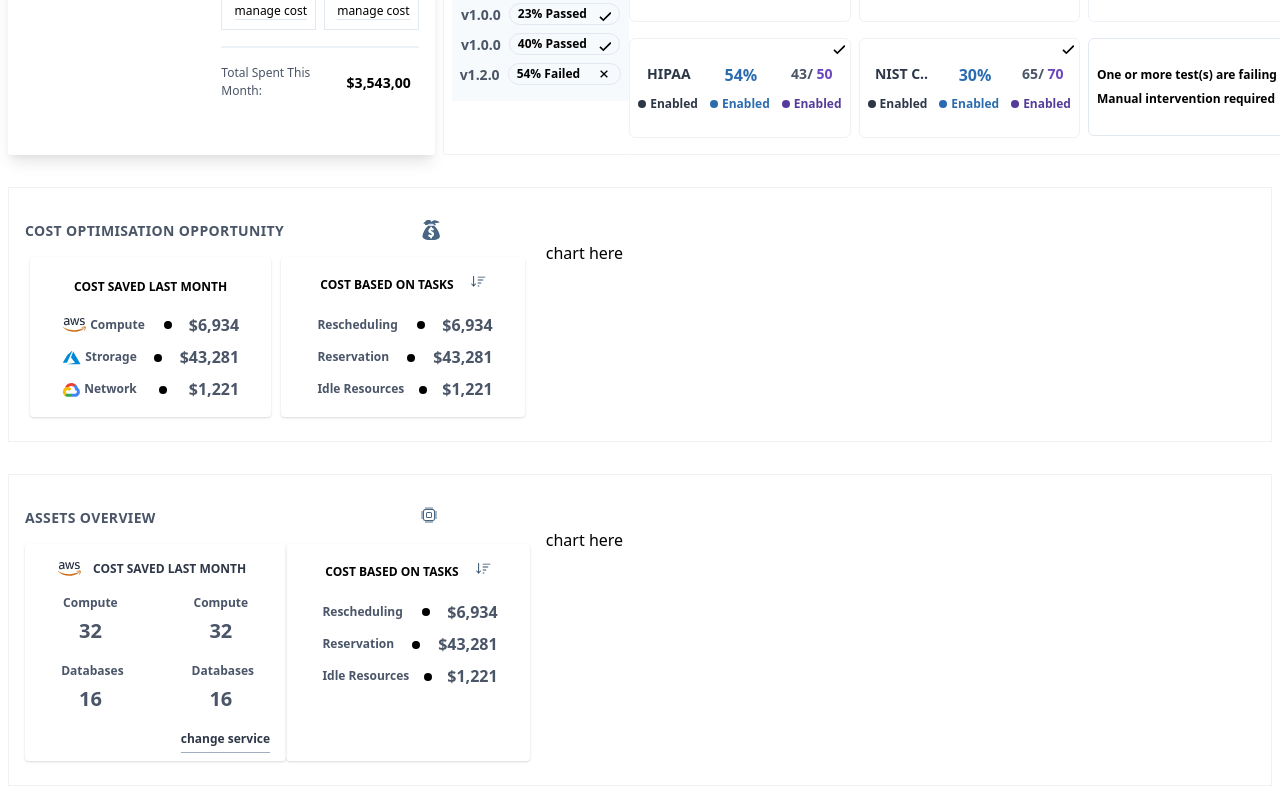
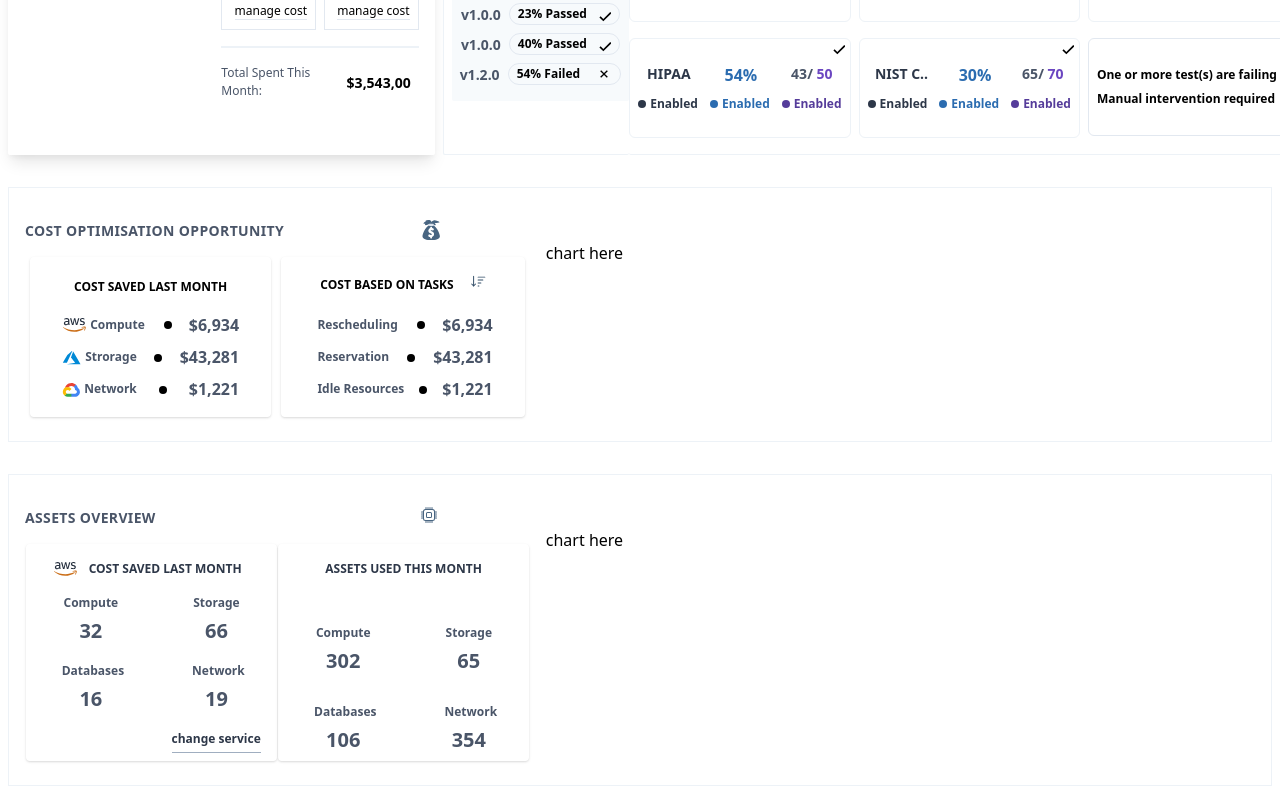
Before and after one commit to shegx01/CloudManagerClient, a Vue app: page / in a window 1280 px wide. Shown: the part 312-1112 px from the top of the page. Built offline with nearby package versions, Linux system fonts and the light colour scheme.

Commit message:
assets overview cards implemented

```diff
--- a/src/components/global/AppBar.vue
+++ b/src/components/global/AppBar.vue
@@ -275,7 +275,7 @@
         </svg>
       </div>
       <!-- user control -->
-      <div class="ml-4 block flex items-center">
+      <div class="ml-4 flex items-center">
         <div class="hidden lg:flex flex-col mr-4">
           <span
             class="text-xs capitalize text-gray-lightest font-semibold tracking-wide whitespace-no-wrap"
--- a/src/views/Dashboard.vue
+++ b/src/views/Dashboard.vue
@@ -1079,31 +1079,31 @@
 
               <div>
                 <!-- product compute
-            compute option -->
+            storage option -->
                 <div
                   class="flex flex-col items-center justify-between flex-shrink-0 w-full px-8 pt-4"
                 >
                   <div class="flex items-center">
                     <span class="text-xs font-semibold capitalize text-gray-700"
-                      >compute</span
+                      >storage</span
                     >
                   </div>
                   <span class="font-semibold text-xl text-gray-700 pt-1"
-                    >32</span
+                    >66</span
                   >
                 </div>
-                <!-- databases option -->
+                <!-- network option -->
                 <div
                   class="flex flex-col items-center justify-between flex-shrink-0 w-full px-8 pt-4"
                 >
                   <div class="flex items-center">
                     <span
                       class="text-xs font-semibold capitalize text-gray-700 pl-1"
-                      >databases</span
+                      >network</span
                     >
                   </div>
                   <span class="font-semibold text-gray-700 pt-1 text-xl"
-                    >16</span
+                    >19</span
                   >
                 </div>
               </div>
@@ -1118,93 +1118,76 @@
             </div>
           </div>
           <!-- cost card-->
-
-          <div class="flex flex-col max-w-xs  rounded shadow items-center py-4">
-            <div class="flex items-center justify-between">
+          <div class="flex flex-col max-w-xs rounded shadow items-center pt-4">
+            <div class="flex items-center">
               <span
-                class="text-success-darkest text-xs py-px2 px-2 bg-success-lightest rounded-full uppercase font-semibold"
-                >cost based on tasks</span
+                class="text-gray-800 text-xs py-px2 px-2 bg-gray-lightest rounded-full uppercase font-semibold items-center justify-center"
+                >assets used this month</span
               >
-              <div class="text-gray-700 ml-2">
-                <svg
-                  class="fill-current w-6 h-6"
-                  xmlns="http://www.w3.org/2000/svg"
+            </div>
+            <!-- product list -->
+            <div class="flex h-full items-center">
+              <div class="flex flex-col justify-around h-full">
+                <!-- product compute
+            compute option  -->
+                <div
+                  class="flex flex-col items-center justify-between flex-shrink-0 w-full px-8 pt-10"
                 >
-                  <path
-                    fill-rule="evenodd"
-                    clip-rule="evenodd"
-                    d="M3.61 2.657a.49.49 0 01.49.49v9.81a.49.49 0 01-.981 0v-9.81a.49.49 0 01.49-.49z"
-                    fill="#334E68"
-                  />
-                  <path
-                    fill-rule="evenodd"
-                    clip-rule="evenodd"
-                    d="M5.919 10.648a.491.491 0 010 .694l-1.962 1.962a.491.491 0 01-.695 0L1.3 11.342a.491.491 0 01.695-.694l1.614 1.616 1.615-1.616a.491.491 0 01.695 0zm1.614-.634a.49.49 0 01.49-.49h2.944a.49.49 0 110 .98H8.024a.49.49 0 01-.49-.49zm0-2.943a.49.49 0 01.49-.49h4.905a.49.49 0 110 .98H8.024a.49.49 0 01-.49-.49zm0-2.942a.49.49 0 01.49-.49h6.867a.49.49 0 010 .98H8.024a.49.49 0 01-.49-.49zm0 8.828a.49.49 0 01.49-.49h.982a.49.49 0 010 .98h-.981a.49.49 0 01-.49-.49z"
-                    fill="#334E68"
-                  />
-                </svg>
+                  <div class="flex items-center">
+                    <span class="text-xs font-semibold capitalize text-gray-700"
+                      >compute</span
+                    >
                   </div>
+                  <span class="font-semibold text-xl text-gray-700 pt-1"
+                    >302</span
+                  >
                 </div>
-            <!-- product type
-            reschedling -->
+                <!-- databases option -->
                 <div
-              class="flex items-center justify-between flex-shrink-0 w-full px-8 pt-4"
+                  class="flex flex-col items-center justify-between flex-shrink-0 w-full px-8 pt-4"
                 >
                   <div class="flex items-center">
                     <span
                       class="text-xs font-semibold capitalize text-gray-700 pl-1"
-                  >rescheduling</span
+                      >databases</span
                     >
                   </div>
-              <span class="text-5xl text-success-700"
-                ><svg
-                  class="w-3 h-3 fill-current"
-                  xmlns="http://www.w3.org/2000/svg"
+                  <span class="font-semibold text-gray-700 pt-1 text-xl"
+                    >106</span
                   >
-                  <circle cx="7" cy="6" r="4" /></svg
-              ></span>
-              <span class="font-semibold text-gray-700">$6,934</span>
                 </div>
-            <!-- reservation -->
+              </div>
 
+              <div class="flex flex-col justify-around h-full">
+                <!-- product compute
+            storage option -->
                 <div
-              class="flex items-center justify-between flex-shrink-0 w-full px-8 pt-2"
+                  class="flex flex-col items-center justify-between flex-shrink-0 w-full px-8 pt-10"
                 >
                   <div class="flex items-center">
-                <div></div>
-                <span
-                  class="text-xs font-semibold capitalize text-gray-700 pl-1"
-                  >reservation</span
+                    <span class="text-xs font-semibold capitalize text-gray-700"
+                      >storage</span
                     >
                   </div>
-              <span class="text-5xl text-success-700 mx-4"
-                ><svg
-                  class="w-3 h-3 fill-current"
-                  xmlns="http://www.w3.org/2000/svg"
+                  <span class="font-semibold text-xl text-gray-700 pt-1"
+                    >65</span
                   >
-                  <circle cx="6" cy="7" r="4" /></svg
-              ></span>
-              <span class="font-semibold text-gray-700">$43,281</span>
                 </div>
-            <!-- idle resources -->
-
+                <!-- network option -->
                 <div
-              class="flex items-center justify-between flex-shrink-0 w-full px-8 pt-2"
+                  class="flex flex-col items-center justify-between flex-shrink-0 w-full px-8 pt-4"
                 >
                   <div class="flex items-center">
                     <span
                       class="text-xs font-semibold capitalize text-gray-700 pl-1"
-                  >idle resources</span
+                      >network</span
                     >
                   </div>
-              <span class="text-5xl text-success-700"
-                ><svg
-                  class="w-3 h-3 fill-current"
-                  xmlns="http://www.w3.org/2000/svg"
+                  <span class="font-semibold text-gray-700 pt-1 text-xl"
+                    >354</span
                   >
-                  <circle cx="6" cy="7" r="4" /></svg
-              ></span>
-              <span class="font-semibold text-gray-700">$1,221</span>
+                </div>
+              </div>
             </div>
           </div>
         </div>
```
Lines whose indentation alone changed are shown as unchanged.
